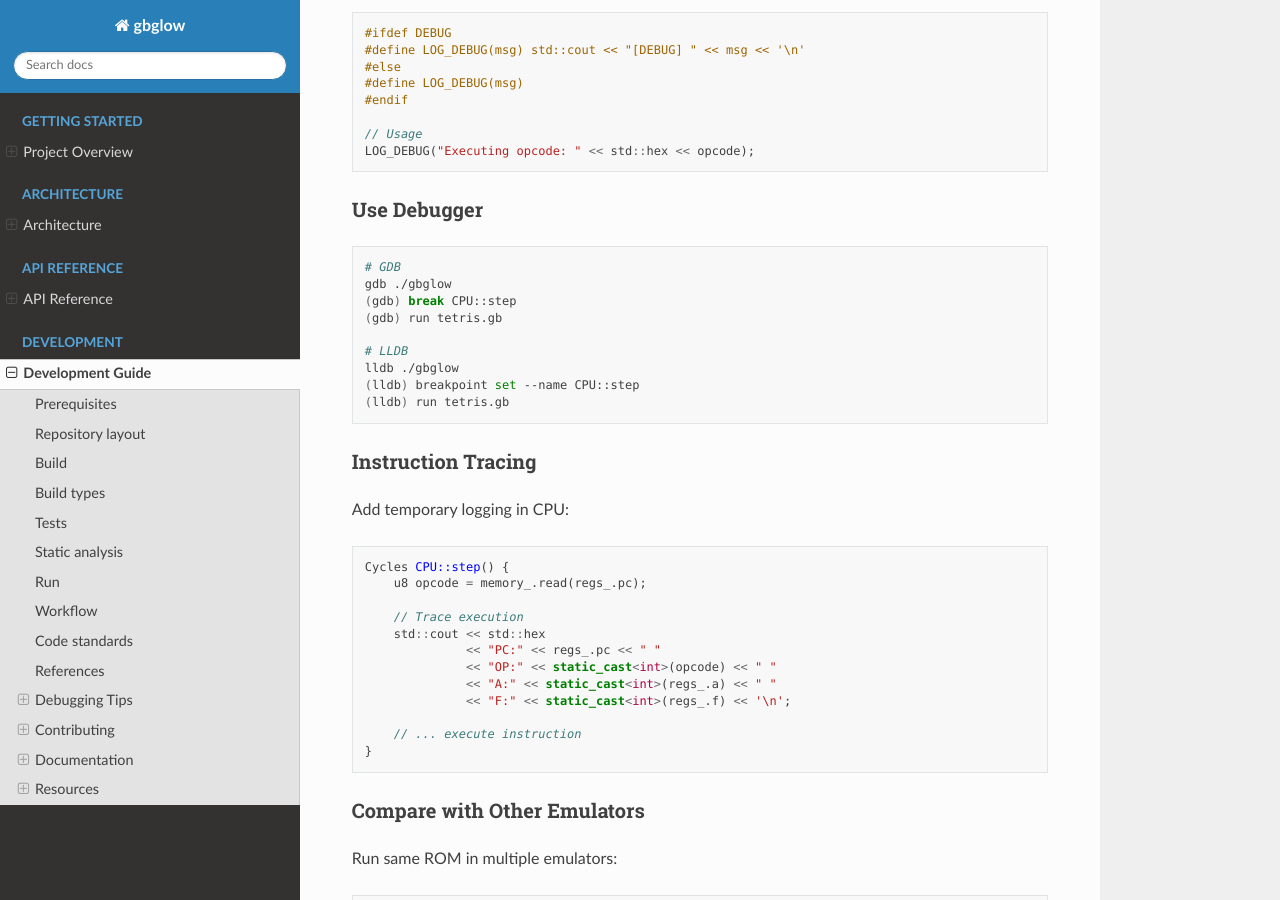
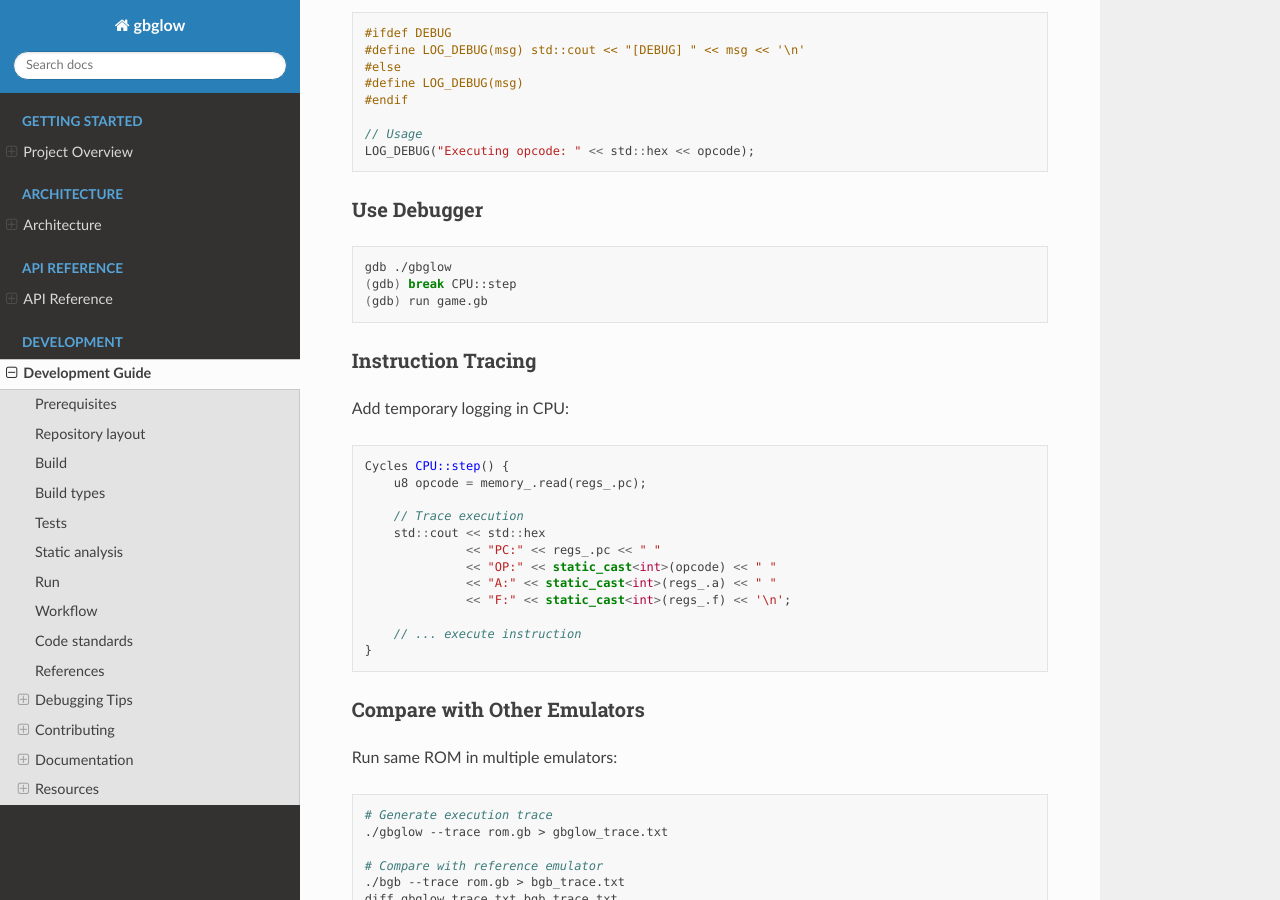
Before and after one commit to byteshiftlabs/gbglow, a Sphinx documentation site: the page built from docs/development/index.rst, in a window 1280 px wide and 900 px high, scrolled down 5293 px. Built offline with Sphinx 7.4.7 and the Read the Docs theme 3.1.0, drawn with Linux system fonts in a browser that asks for light colours.

Commit message:
Removed the LLDB snippet from the debugging docs
gbglow is developed and built with GCC on Ubuntu, where GDB is the
default. LLDB is not installed by default there and is not in the
dependency list, so the snippet only applied to macOS, which is not a
platform this project targets.

This was the only macOS reference in the tracked sources.

```diff
--- a/docs/development/index.rst
+++ b/docs/development/index.rst
@@ -259,15 +259,9 @@ Use Debugger
 
 .. code-block:: bash
 
-   # GDB
    gdb ./gbglow
    (gdb) break CPU::step
-   (gdb) run tetris.gb
-
-   # LLDB
-   lldb ./gbglow
-   (lldb) breakpoint set --name CPU::step
-   (lldb) run tetris.gb
+   (gdb) run game.gb
 
 Instruction Tracing
 ~~~~~~~~~~~~~~~~~~~
```
